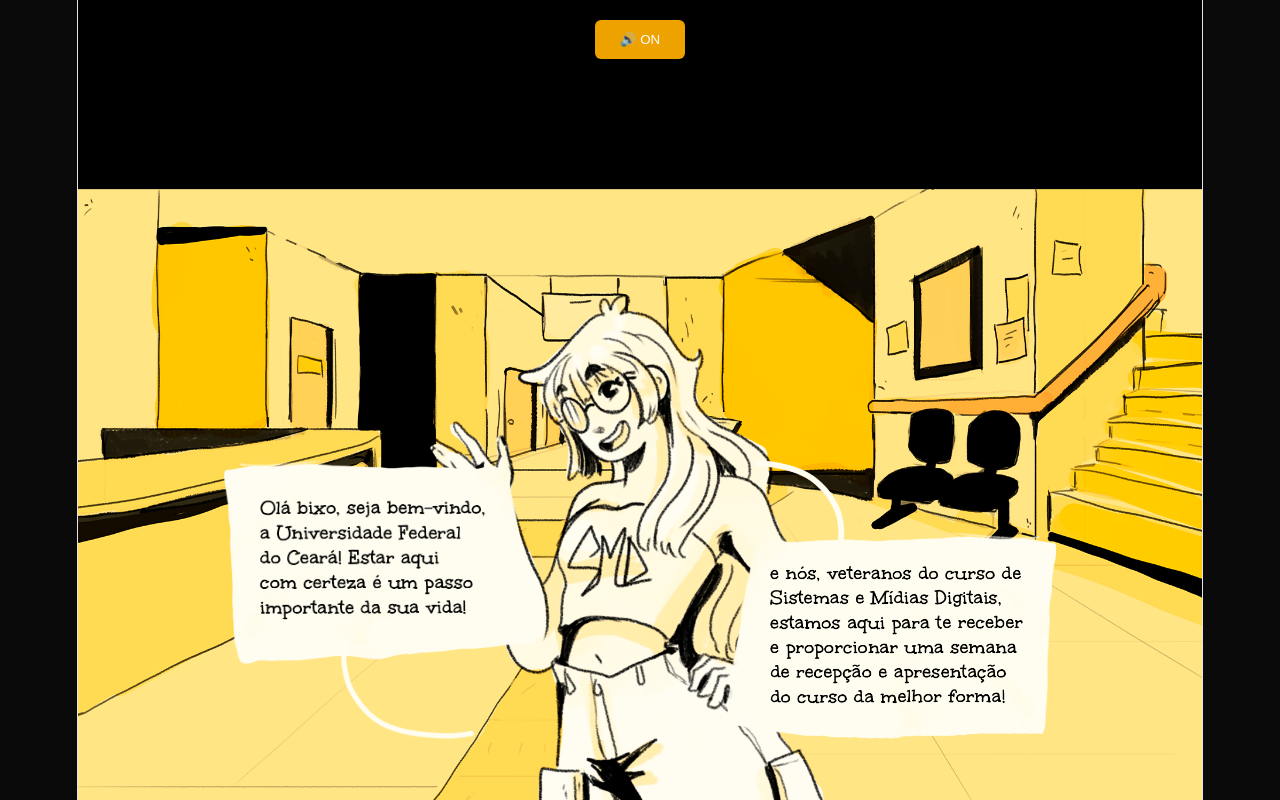
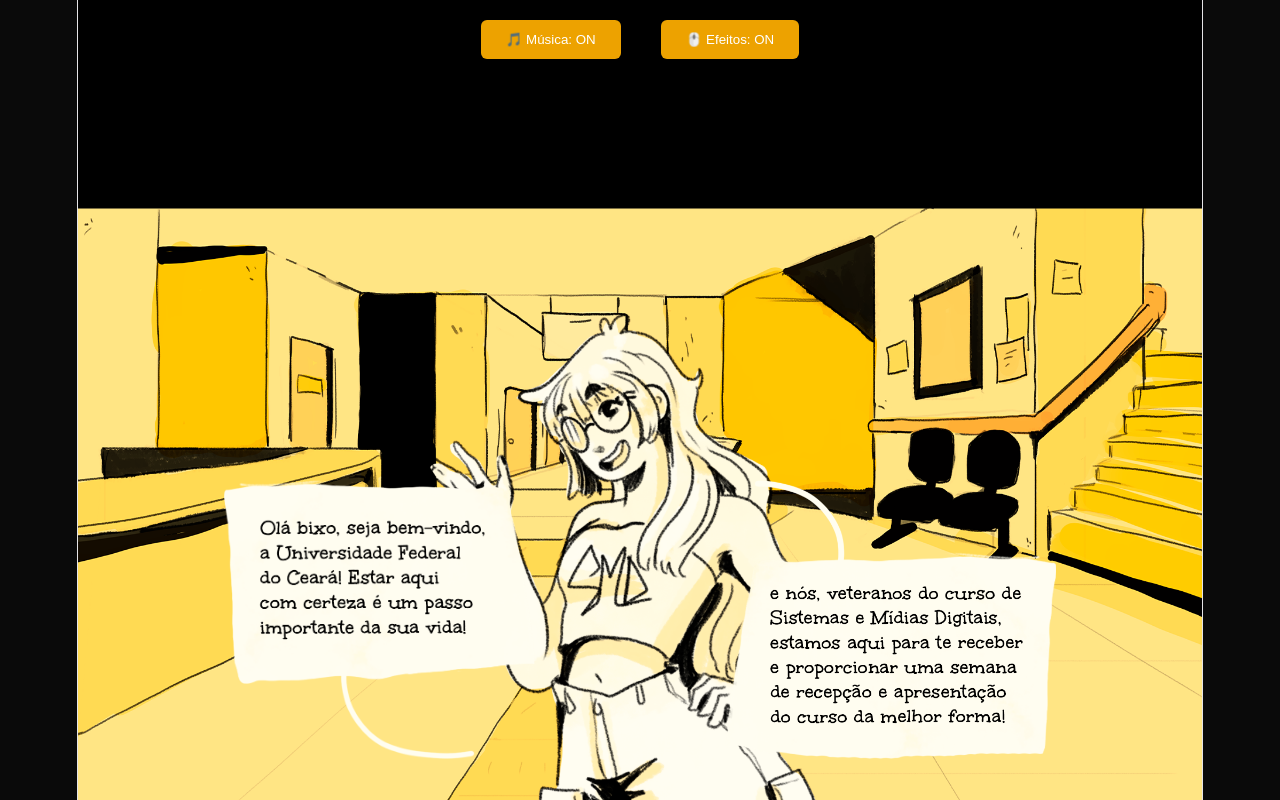
Before and after one commit to vitoriadz/trilha-isnt-a-lie, a React (Vite) app: page / in a window 1280 px wide. Shown: the top 800 px of the page. Built offline with nearby package versions, Linux system fonts and the light colour scheme.

Commit message:
limpando e ajeitando msc

```diff
--- a/src/App.css
+++ b/src/App.css
@@ -13,7 +13,7 @@
 
 /* BOTÕES */
 .button-geral {
-  margin-top: 20px;
+  margin: 20px;
   padding: 12px 25px;
   background: #eda200;
   border: none;
--- a/src/App.jsx
+++ b/src/App.jsx
@@ -41,43 +41,70 @@
 function App() {
   const [cena, setCena] = useState("introducao");
   const [computadorAberto, setComputadorAberto] = useState(false);
-  const [somAtivo, setSomAtivo] = useState(true);
+
+  // ESTADOS DE SOM SEPARADOS
+  const [musicaAtiva, setMusicaAtiva] = useState(true);
+  const [efeitosAtivos, setEfeitosAtivos] = useState(true);
 
   const musicaRef = useRef(null);
   const somPorta = useRef(null);
-  const musicaFundo = useRef(null);
 
- const tocarSom = () => {
-    if (somAtivo && somPorta.current) {
+  // Função para sons de interface (Click)
+  const tocarSom = () => {
+    if (efeitosAtivos && somPorta.current) {
       somPorta.current.currentTime = 0;
       somPorta.current.play().catch(() => {});
     }
   };
 
   const mudarCena = (novaCena) => {
-    tocarSom();
+    tocarSom(); // Toca o efeito se efeitosAtivos for true
     setCena(novaCena);
   };
 
+  // Efeito para gerenciar a Música de Fundo
   useEffect(() => {
     if (musicaRef.current) {
-      musicaRef.current.volume = 0.4; // Volume em 40% para não abafar os cliques
-      if (somAtivo) {
-        musicaRef.current.play().catch(() => {
-          console.log("O navegador bloqueou o autoplay. O som tocará após o primeiro clique.");
-        });
+      musicaRef.current.volume = 0.4;
+
+      if (musicaAtiva) {
+        const playPromise = musicaRef.current.play();
+
+        if (playPromise !== undefined) {
+          playPromise.catch(() => {
+            // Se o navegador bloquear, toca no primeiro clique na tela
+            const iniciarAoInteragir = () => {
+              if (musicaAtiva) musicaRef.current.play();
+              window.removeEventListener("click", iniciarAoInteragir);
+            };
+            window.addEventListener("click", iniciarAoInteragir);
+          });
+        }
       } else {
         musicaRef.current.pause();
       }
     }
-  }, [somAtivo]);
+  }, [musicaAtiva]);
 
   return (
     <div className="game-wrapper">
-      {/* BOTÃO FIXO: SOM */}
-      <button className="button-geral btn-som" onClick={() => setSomAtivo(!somAtivo)}>
-        {somAtivo ? "🔊 ON" : "🔈 OFF"}
-      </button>
+
+      {/* BOTÕES DE CONTROLE NO TOPO */}
+      <div className="controles-audio">
+        <button
+          className="button-geral btn-som"
+          onClick={() => setMusicaAtiva(!musicaAtiva)}
+        >
+          {musicaAtiva ? "🎵 Música: ON" : "🔇 Música: OFF"}
+        </button>
+
+        <button
+          className="button-geral btn-som"
+          onClick={() => setEfeitosAtivos(!efeitosAtivos)}
+        >
+          {efeitosAtivos ? "🖱️ Efeitos: ON" : "🖱️ Efeitos: OFF"}
+        </button>
+      </div>
 
       <AnimatePresence mode="wait">
 
--- a/src/cenas/OficinaAudiovisual.jsx
+++ b/src/cenas/OficinaAudiovisual.jsx
@@ -1,6 +1,6 @@
- import { motion } from "framer-motion";
+import { motion } from "framer-motion";
 import Quadro from "../Quadro";
-import fundo from "../assets/imagemexemplo.png";
+import fundo from "../assets/intro/HALL.png";
 import '../styles/ofc-audiovisual.css';
 
 export default function OficinaAudiovisual({ cena, setCena, setComputadorAberto, cenaAnim }) {
@@ -11,26 +11,6 @@
       {cena === "oficina_audiovisual" && (
         <>
           <Quadro bgImage={fundo}>
-            <h2>Theo: "Ah, boa. Chega mais."</h2>
-          </Quadro>
-
-          <Quadro bgImage={fundo}>
-            <h2>"Sou o Theo, trilha de Audiovisual."</h2>
-          </Quadro>
-
-          <Quadro bgImage={fundo}>
-            <h2>"A gente transforma o jeito que as pessoas enxergam o mundo."</h2>
-          </Quadro>
-
-          <Quadro bgImage={fundo}>
-            <h2>"Hoje você vai colocar a mão nisso aqui."</h2>
-          </Quadro>
-
-          <Quadro bgImage={fundo}>
-            <h2>
-              "A câmera tá no modo manual... vamos mexer na velocidade do obturador."
-            </h2>
-
             <div className="botoes-container">
               <button
                 className="button-geral"
--- a/src/cenas/OficinaDesign.jsx
+++ b/src/cenas/OficinaDesign.jsx
@@ -1,6 +1,6 @@
 import { motion } from "framer-motion";
 import Quadro from "../Quadro";
-import fundo from '../assets/intro/HALL.png'
+import fundo from '../assets/atelie.jpeg'
 import '../styles/ofc-design.css';
 
 const cenaAnimDefault = {
@@ -18,13 +18,6 @@
       {cena === "oficina_design" && (
         <>
           <Quadro bgImage={fundo}>
-            <h2>Luan: "E aí, bixo! Pronto para colocar a mão na massa? Design não é só tela brilhante, é pensamento!"</h2>
-          </Quadro>
-          <Quadro bgImage={fundo}>
-            <h2>"A missão é criar um protótipo de baixa fidelidade para um app do RU. O usuário quer saber o cardápio de hoje."</h2>
-          </Quadro>
-          <Quadro bgImage={fundo}>
-            <h2>"Vamos esboçar a tela. Como organizaríamos essas informações?"</h2>
             <div className="botoes-container">
               <button className="button-geral" onClick={() => setPapelAberto(true)}>
                 Pegar Papel e Lápis
--- a/src/cenas/OficinaJogos.jsx
+++ b/src/cenas/OficinaJogos.jsx
@@ -1,6 +1,6 @@
   import { motion } from "framer-motion";
   import Quadro from "../Quadro";
-  import fundo from '../assets/intro/HALL.png'
+  import fundo from '../assets/labjogos.jpeg'
   import '../styles/ofc-jogos.css';
 
   export default function OficinaJogos({ cena, setCena, setComputadorAberto, cenaAnim }) {
@@ -8,7 +8,6 @@
       <motion.div key="jogos" {...cenaAnim} className="story-container">
         {cena === "oficina_jogos" && (
           <>
-            <Quadro bgImage={fundo}><h2>Lab de Jogos</h2></Quadro>
             <Quadro bgImage={fundo}>
               <button className="button-geral" onClick={() => setComputadorAberto(true)}>Jogar</button>
               <button className="button-geral" onClick={() => setCena("corredor")}>Voltar</button>
```
Also changed, not shown: src/assets/atelie.jpeg (added), src/assets/labjogos.jpeg (added).
